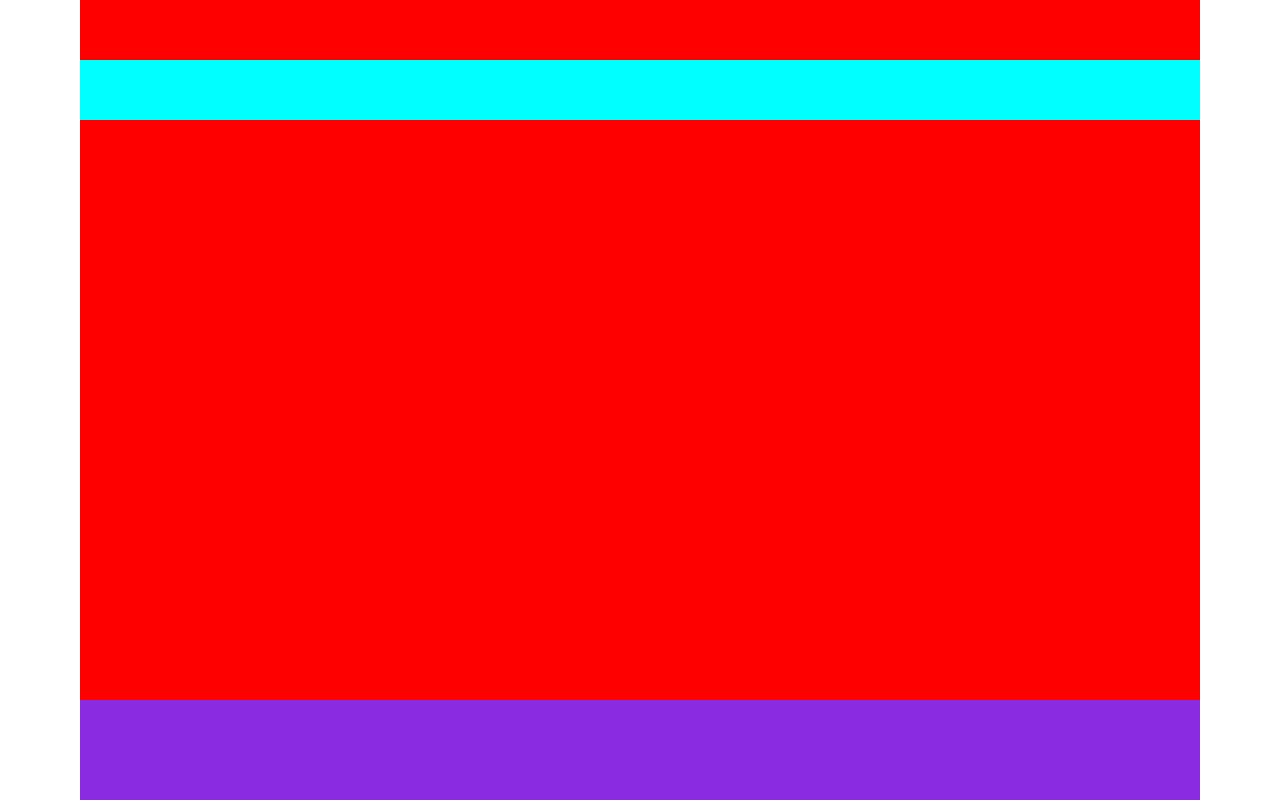
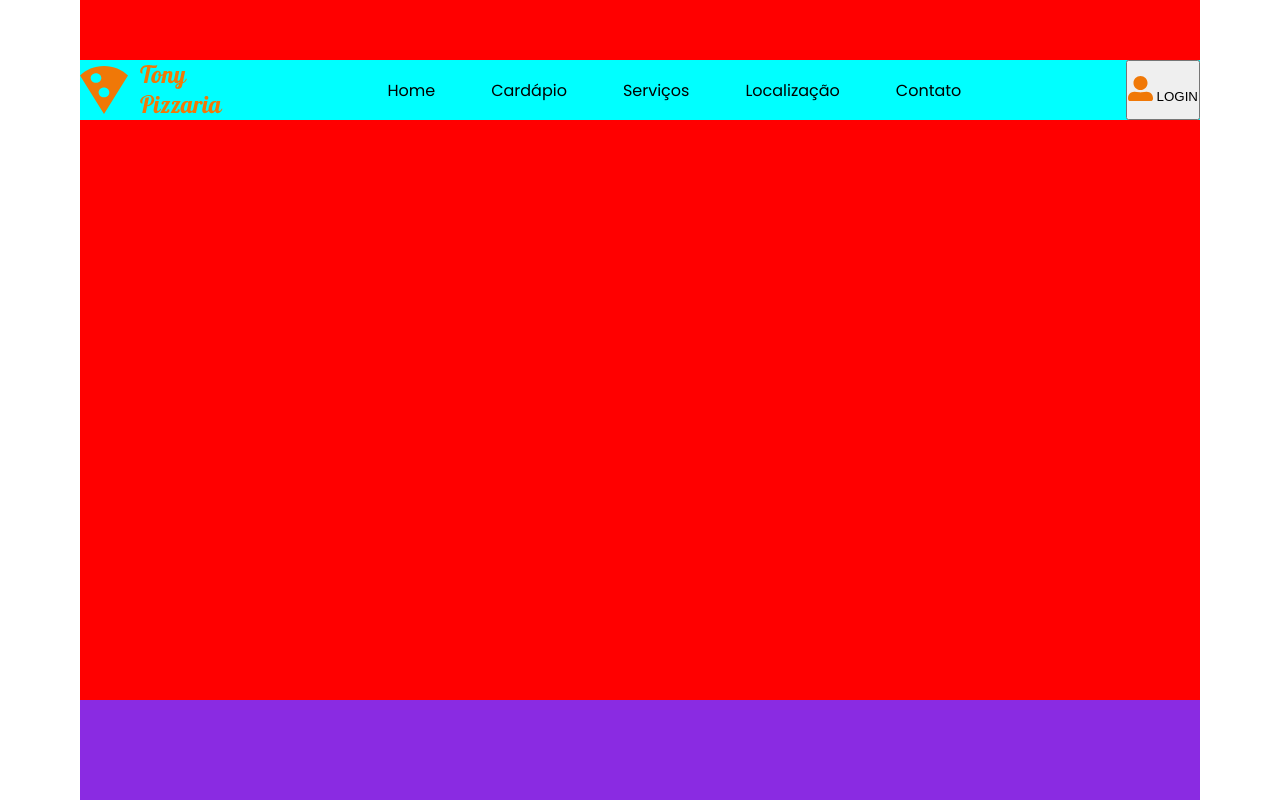
Before and after one commit to DavidLucas1122/Tonny-pizzaria, a plain HTML site: page index.html in a window 1280 px wide. Shown: the top 800 px of the page. Drawn offline with Linux system fonts and the light colour scheme.

Commit message:
Menu concluído

```diff
--- a/index.html
+++ b/index.html
@@ -3,11 +3,37 @@
 <head>
     <meta charset="UTF-8">
     <meta name="viewport" content="width=device-width, initial-scale=1.0">
+    <link rel="preconnect" href="https://fonts.googleapis.com">
+    <link rel="preconnect" href="https://fonts.gstatic.com" crossorigin>
+    <link href="https://fonts.googleapis.com/css2?family=Poppins:ital,wght@0,100;0,200;0,300;0,400;0,500;0,600;0,700;0,800;0,900;1,100;1,200;1,300;1,400;1,500;1,600;1,700;1,800;1,900&display=swap" rel="stylesheet">
     <link rel="stylesheet" href="style.css">
     <title>Tonny Pizzaria</title>
 </head>
 <body>
-    <header></header>
+    <header>
+        <img src="./img/logo.svg" alt="Logo Tonny Pizzaria">
+        <menu>
+            <li>
+                <a href="#">Home</a>
+            </li>
+            <li>
+                <a href="#">Cardápio</a>
+            </li>
+            <li>
+                <a href="#">Serviços</a>
+            </li>
+            <li>
+                <a href="#">Localização</a>
+            </li>
+            <li>
+                <a href="#">Contato</a>
+            </li>
+        </menu>
+        <button>
+            <img src="./img/user.svg" alt="Icone usuário">
+            <span>LOGIN</span>
+        </button>
+    </header>
     <main></main>
     <footer></footer>
 </body>
--- a/style.css
+++ b/style.css
@@ -15,6 +15,7 @@ ul,ol,li{
 
 body{
     padding: 0 80px;
+    font-family: "Poppins", sans-serif;
 }
 header{
     top: 60px;
@@ -22,6 +23,22 @@ header{
     width: calc(100% - 160px);
     background-color: aqua;
     position: fixed;
+    display: flex;
+    justify-content: space-between;
+}
+header menu{
+    align-items: center;
+    display: flex;
+    gap: 40px;
+}
+
+header li{
+    padding: 4px 8px;
+    transition: .5s;
+}
+header li:hover{
+    background-color: #FBDDC1;
+    box-shadow: 0px 4px 6px #0008;;
 }
 main{
     height: 700px;
```
Also changed, not shown: img/logo.svg (added), img/user.svg (added).
